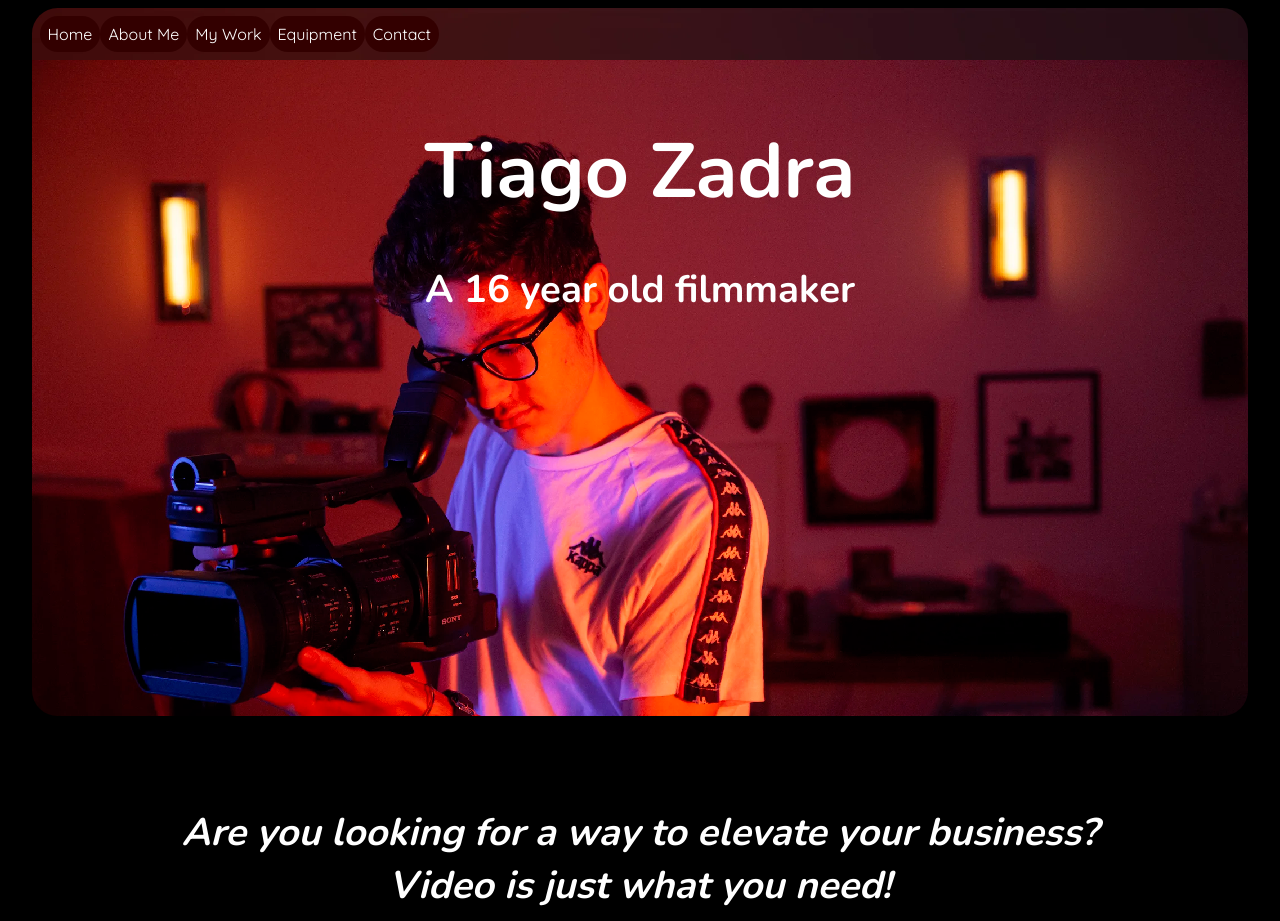
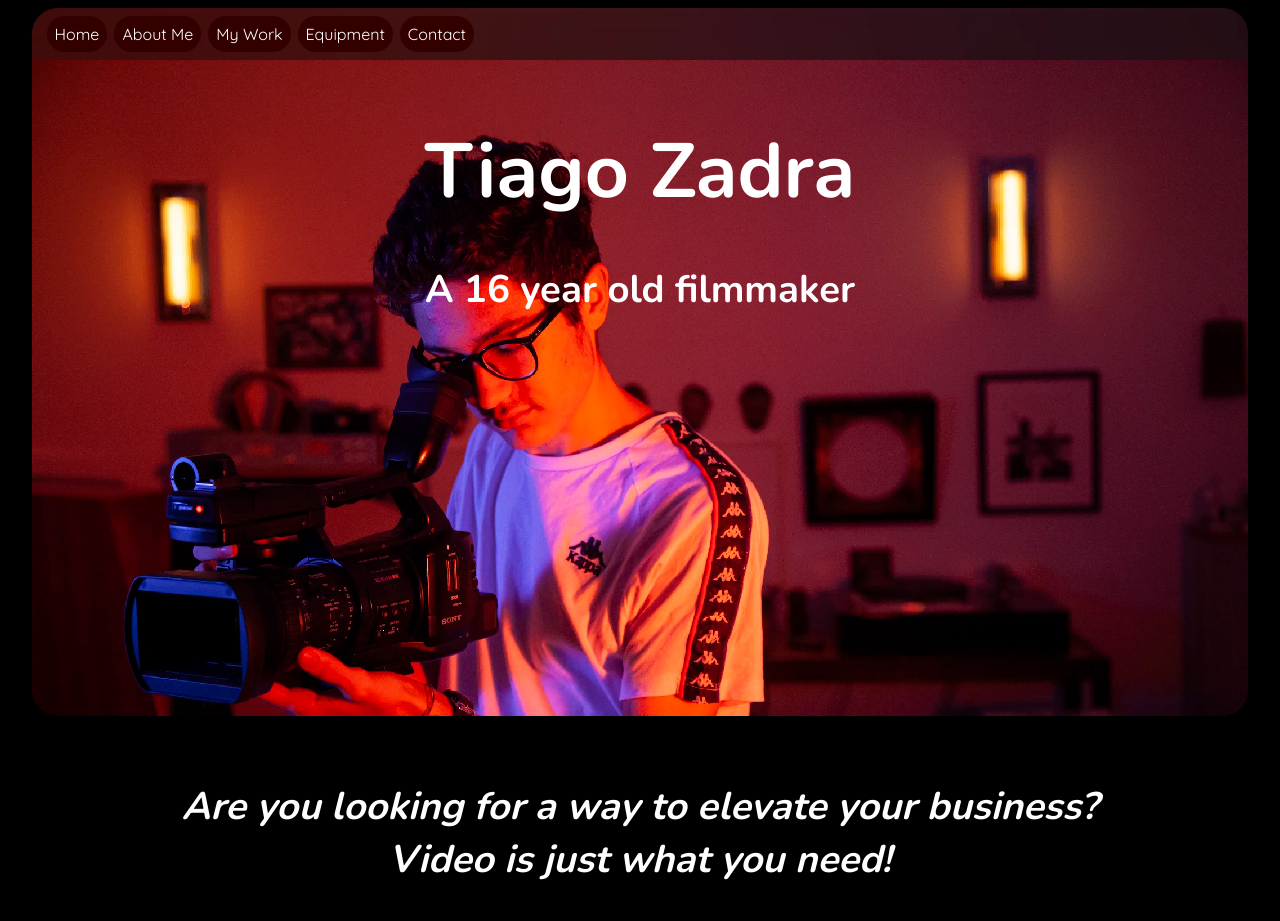
Before and after one commit to ZtereoHYPE/TiagoZadra, a plain HTML site: page index.html in a window 1280 px wide. Shown: the top 921 px of the page. Drawn offline with nearby package versions, Linux system fonts and the light colour scheme.

Commit message:
fixes for #8

```diff
--- a/index.html
+++ b/index.html
@@ -138,7 +138,7 @@
 			<div class="bottom">
 				<p>If you wish to contact the author of this website, please mail Tiago Zadra for his contact information.</p>
 				<p>*I can use any other software you want/need but conditions may apply.</p>
-				<p>Facebook, Instagram are trademarked and proprety of Facebook inc.; Twitter is trademarked and proprety of Twitter inc.; Adobe, Premiere Pro, Photoshop, After Effects, Adobe Creative Cloud, and Creative Cloud are trademarked and proprety of Adobe ltd. Sennheiser is proprety of Sennheiser. Rhøde is copyright of Rhøde. Duh.</p>
+				<p>Facebook, Instagram are trademarked and proprety of Facebook. Twitter is trademarked and proprety of Twitter. Adobe, Premiere Pro, Photoshop, After Effects, Adobe Creative Cloud, and Creative Cloud are trademarked and proprety of Adobe ltd. Sennheiser is proprety of Sennheiser electronic GmbH & Co. KG. Røde is copyright of Røde Microphones. Apple is propredy of Apple Inc. Sony is propredy if Sony Corporations. Canon is proprety of Canon Inc. Radeon is prorpety of Advanced Micro Devices Inc.</p>
 			</div>
 		</div>
 		<button onclick="topFunction()" id="backToTopButton" title="Go to top"></button>
--- a/stylesheet.css
+++ b/stylesheet.css
@@ -46,6 +46,7 @@ body {
   font-family: 'Quicksand', sans-serif;
   font-size: 2vmin;
   padding: 1vmin;
+  margin-left: 7px;
 }
 .button:hover {
   background-color: #660000;
@@ -108,10 +109,10 @@ body {
   font-family: 'Nunito', sans-serif;
   font-size: 3vw;
   font-style: italic;
-  margin-bottom: 7vw;
+  margin-bottom: 3vw;
   margin-left: 11vw;
   margin-right: 11vw;
-  margin-top: 7vw;
+  margin-top: 5vw;
   text-align: center;
 }
 .introDiv {
@@ -142,6 +143,7 @@ body {
 }
 .moreButton {
   align-content: center;
+  cursor: pointer;
   background: #0099ff;
   border-radius: 1vw;
   border: none;
@@ -235,6 +237,7 @@ body {
   image-rendering: auto;
   padding: 2vw;
   text-align: center;
+  cursor: default;
   margin-left: auto;
   margin-right: auto;
   width: 85%;
```
Also changed, not shown: more-work/sheetstyle.css (line endings or trailing spaces).
